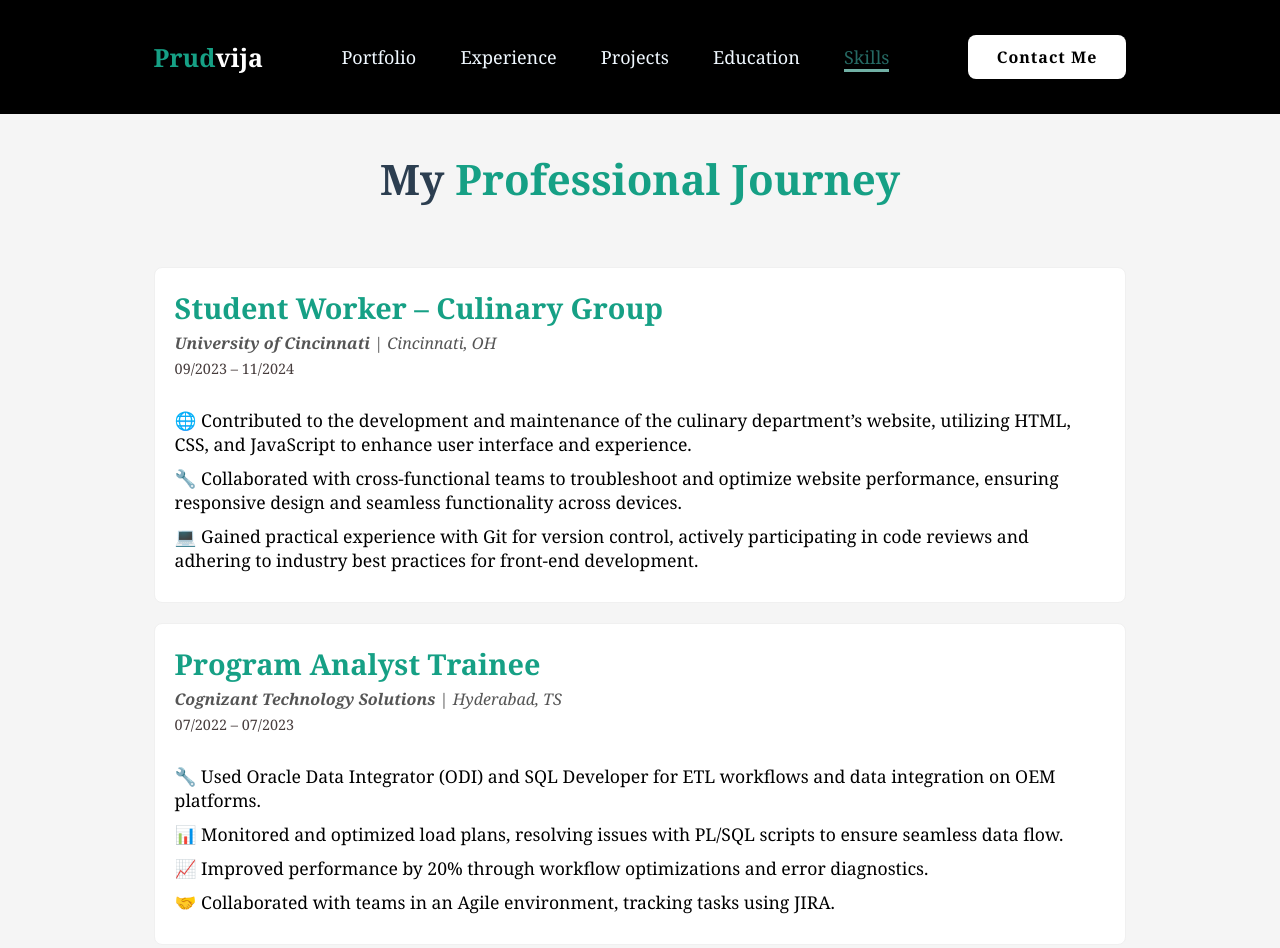
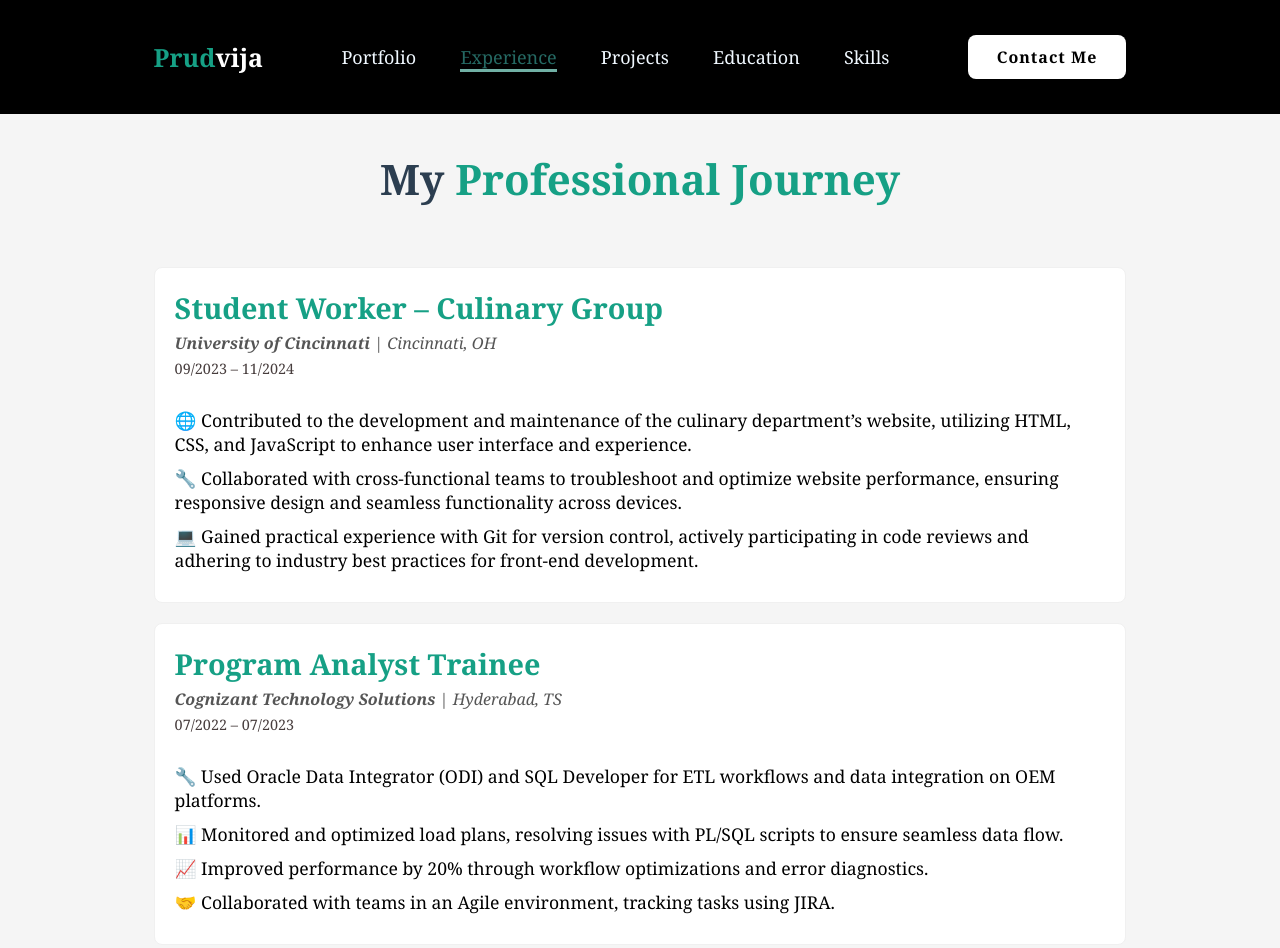
Before and after one commit to prudvija-06/portfolio, a plain HTML site: page experience.html in a window 1280 px wide. Shown: the top 948 px of the page. Drawn offline with nearby package versions, Linux system fonts and the light colour scheme.

Commit message:
Update experience.html

```diff
--- a/experience.html
+++ b/experience.html
@@ -14,10 +14,10 @@
 
       <nav class="navbar">
         <a href="index.html" >Portfolio</a>
-        <a href="experience.html" >Experience</a>
+        <a href="experience.html" class="active" >Experience</a>
         <a href="projects.html" >Projects</a>
         <a href="education.html" >Education</a>
-        <a href="skills.html" class="active" >Skills</a>
+        <a href="skills.html" >Skills</a>
 
       </nav>
       <a href="contact.html" class="contact">Contact Me</a>
```
